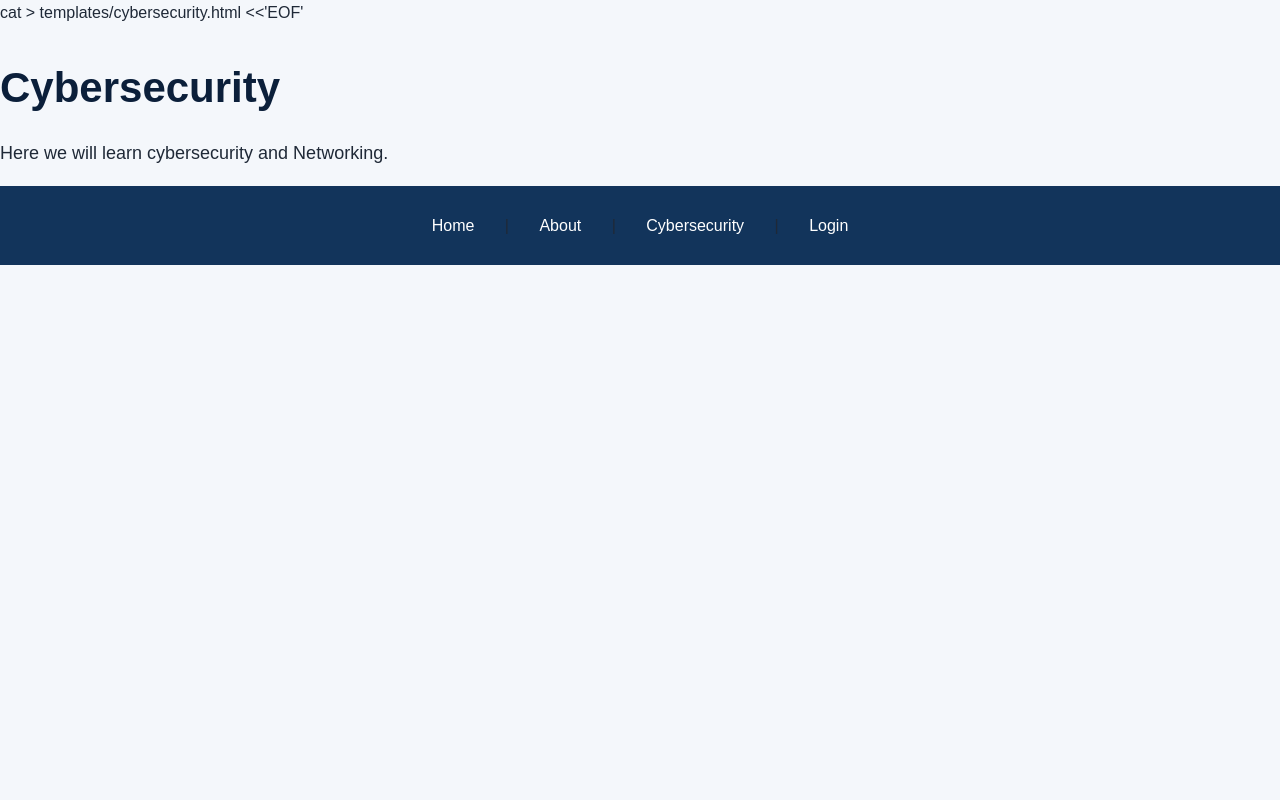
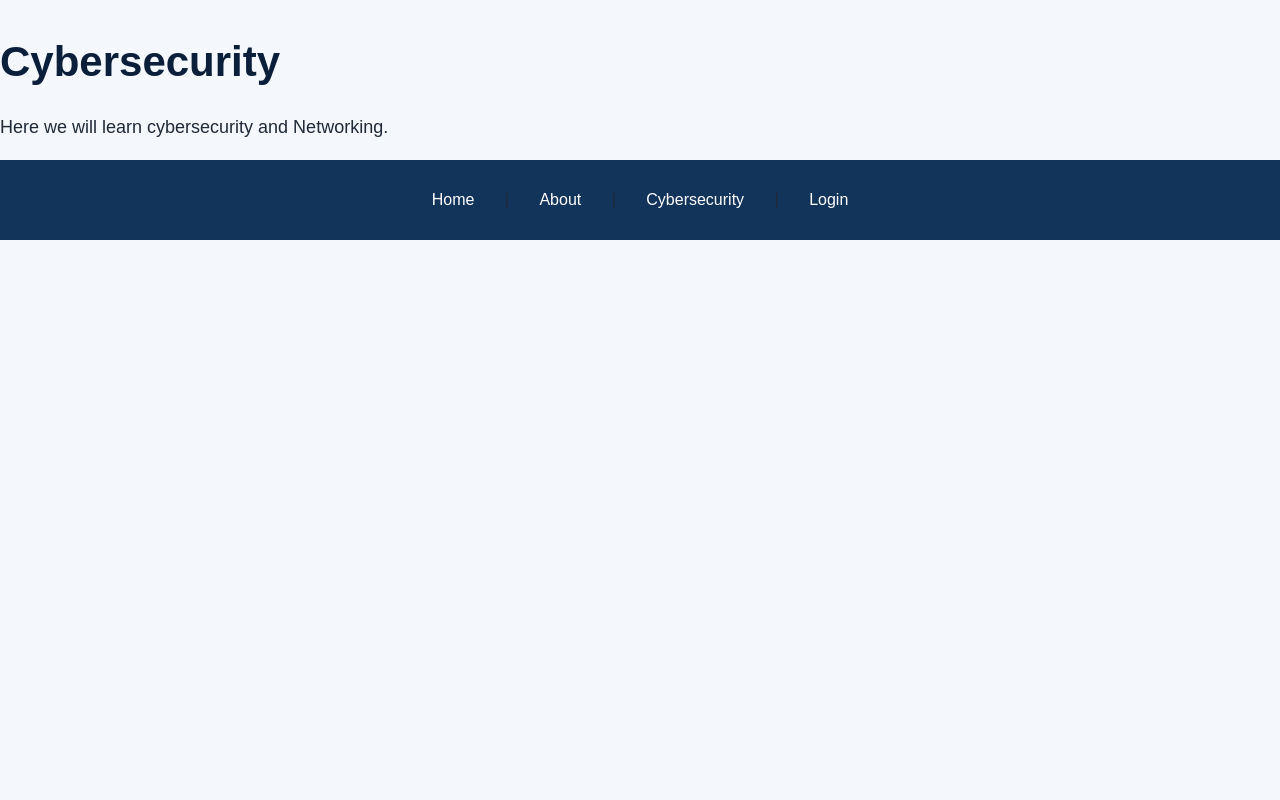
Before and after one commit to manojsanghavi-ops/my-website, a Flask app: page /cybersecurity in a window 1280 px wide. Run offline with Flask 3, Linux system fonts and the light colour scheme.

Commit message:
Update cybersecurity.html

```diff
--- a/templates/cybersecurity.html
+++ b/templates/cybersecurity.html
@@ -1,4 +1,4 @@
-cat > templates/cybersecurity.html <<'EOF'
+
 <!doctype html>
 <html>
 <head>
```
